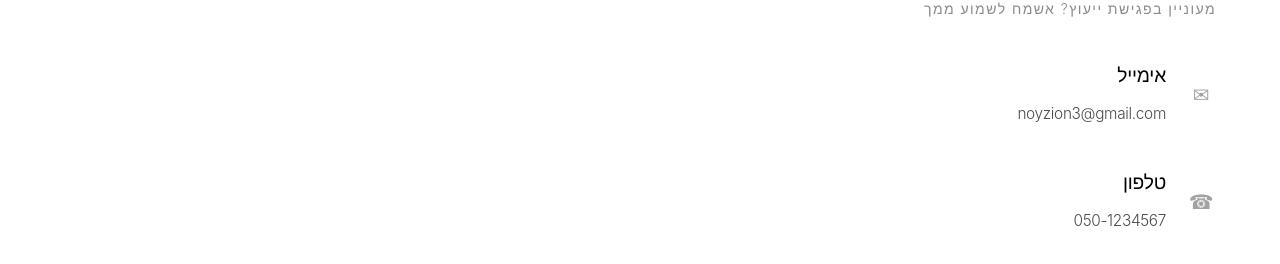
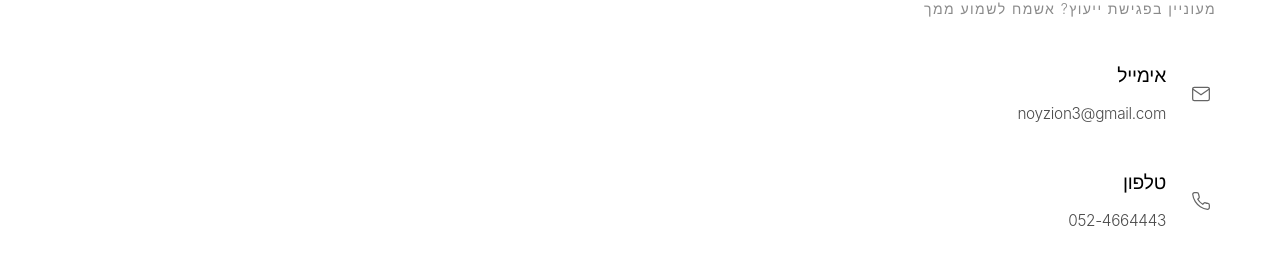
Before and after one commit to noyzion/sapir-kalfa-portfolio, a React (Vite) app: page / in a window 1280 px wide. Shown: the part 3460-3724 px from the top of the page. Built offline with nearby package versions, Linux system fonts and the light colour scheme.

Commit message:
Refactor Contact component: update icons to SVG format, enhance styling for info items, and improve hover effects for better user interaction.

```diff
--- a/src/components/Contact/Contact.css
+++ b/src/components/Contact/Contact.css
@@ -58,11 +58,18 @@
 }
 
 .info-icon {
-  font-size: 20px;
   min-width: 30px;
-  text-align: center;
-  opacity: 0.4;
-  margin-top: 2px;
+  display: flex;
+  align-items: center;
+  justify-content: center;
+  color: var(--black);
+  opacity: 0.6;
+  flex-shrink: 0;
+}
+
+.info-icon svg {
+  width: 20px;
+  height: 20px;
 }
 
 .info-item h3 {
@@ -79,11 +86,35 @@
   font-weight: 300;
   line-height: 1.7;
   text-decoration: none;
-  transition: color 0.3s ease;
+  transition: all 0.3s ease;
+  cursor: pointer;
+  display: inline-block;
+  position: relative;
+  touch-action: manipulation;
+  -webkit-tap-highlight-color: rgba(0, 0, 0, 0.1);
 }
 
 .info-item a:hover {
   color: var(--black);
+}
+
+.info-item a:active {
+  opacity: 0.7;
+}
+
+.info-item a::after {
+  content: '';
+  position: absolute;
+  bottom: -2px;
+  left: 0;
+  width: 0;
+  height: 1px;
+  background: var(--black);
+  transition: width 0.3s ease;
+}
+
+.info-item a:hover::after {
+  width: 100%;
 }
 
 
--- a/src/components/Contact/Contact.jsx
+++ b/src/components/Contact/Contact.jsx
@@ -15,17 +15,26 @@ function Contact() {
         <div className="contact-content">
           <div className="contact-info">
             <div className="info-item">
-              <div className="info-icon">✉</div>
+              <div className="info-icon">
+                <svg width="20" height="20" viewBox="0 0 24 24" fill="none" stroke="currentColor" strokeWidth="1.5" strokeLinecap="round" strokeLinejoin="round">
+                  <path d="M4 4h16c1.1 0 2 .9 2 2v12c0 1.1-.9 2-2 2H4c-1.1 0-2-.9-2-2V6c0-1.1.9-2 2-2z"></path>
+                  <polyline points="22,6 12,13 2,6"></polyline>
+                </svg>
+              </div>
               <div>
                 <h3>{t.contact.email}</h3>
-                <a href="mailto:noyzion3@gmail.com">noyzion3@gmail.com</a>
+                <a href="mailto:noyzion3@gmail.com" aria-label="שלח אימייל">noyzion3@gmail.com</a>
               </div>
             </div>
             <div className="info-item">
-              <div className="info-icon">☎</div>
+              <div className="info-icon">
+                <svg width="20" height="20" viewBox="0 0 24 24" fill="none" stroke="currentColor" strokeWidth="1.5" strokeLinecap="round" strokeLinejoin="round">
+                  <path d="M22 16.92v3a2 2 0 0 1-2.18 2 19.79 19.79 0 0 1-8.63-3.07 19.5 19.5 0 0 1-6-6 19.79 19.79 0 0 1-3.07-8.67A2 2 0 0 1 4.11 2h3a2 2 0 0 1 2 1.72 12.84 12.84 0 0 0 .7 2.81 2 2 0 0 1-.45 2.11L8.09 9.91a16 16 0 0 0 6 6l1.27-1.27a2 2 0 0 1 2.11-.45 12.84 12.84 0 0 0 2.81.7A2 2 0 0 1 22 16.92z"></path>
+                </svg>
+              </div>
               <div>
                 <h3>{t.contact.phone}</h3>
-                <a href="tel:0501234567">050-1234567</a>
+                <a href="tel:0524664443" aria-label="התקשר">052-4664443</a>
               </div>
             </div>
           </div>
```
